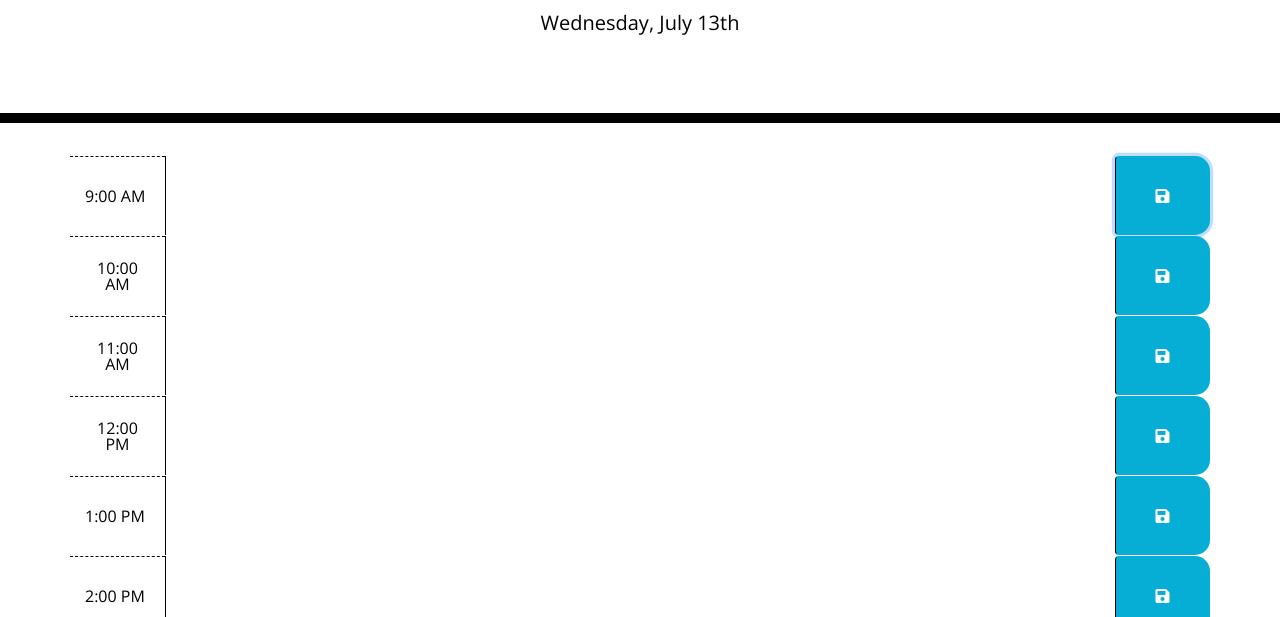
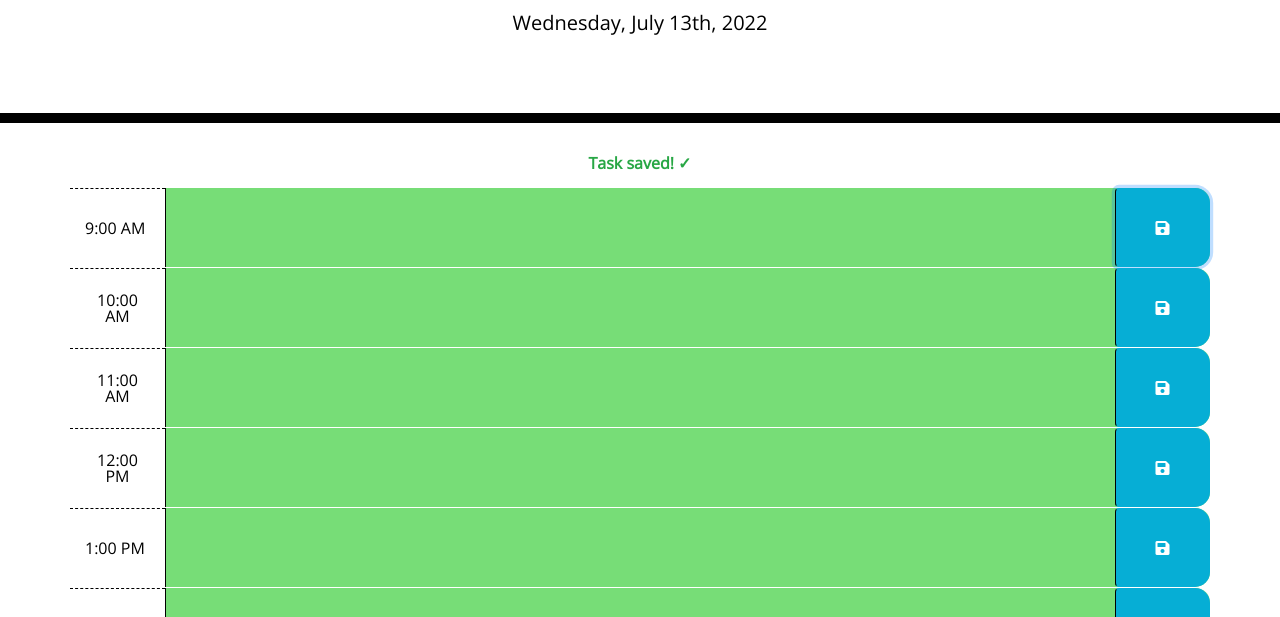
Before and after one commit to devilarms83/week05-workdayscheduler, a plain HTML site: page index.html in a window 1280 px wide. Both pictures are taken after a click on the button 1162 px from the left and 376 px from the top of the page. Shown: the part 181-798 px from the top of the page. Drawn offline with nearby package versions, Linux system fonts and the light colour scheme.

Commit message:
Update script.js for ready function and index.html for local storage check

```diff
--- a/assets/script.js
+++ b/assets/script.js
@@ -1,2 +1,55 @@
-var today = moment().format("dddd, MMMM Do")
+var today = moment().format("dddd, MMMM Do, YYYY")
 $("#currentDay").text(today)
+
+$(document).ready(function () {
+    // on click save time and text
+    $(".saveBtn").on("click", function () {
+        // grab time and text
+        var time = $(this).parent().attr("id")
+        var text = $(this).siblings(".description").val()
+
+        // save into local storage array
+        localStorage.setItem(time, text)
+        $("#localStorage").text("Task saved! \u2713")
+    })
+
+    function timeChecker() {
+        // get current number of hours
+        var currentTime = moment().hour()
+
+        // loop over time blocks
+        $(".time-block").each(function () {
+            var timeBlock = parseInt($(this).attr("id").split("hour")[1])
+
+            // Check the time and current state
+            if (timeBlock < currentTime) {
+                $(this).removeClass("future")
+                $(this).removeClass("present")
+                $(this).addClass("past")
+            }
+            else if (timeBlock === currentTime) {
+                $(this).removeClass("past")
+                $(this).removeClass("future")
+                $(this).addClass("present")
+            }
+            else {
+                $(this).removeClass("present")
+                $(this).removeClass("past")
+                $(this).addClass("future")
+            }
+        })
+    }
+
+    // Get item from local storage if any
+    $("#nineAm .description").val(localStorage.getItem("nineAm"));
+    $("#tenAm .description").val(localStorage.getItem("tenAm"));
+    $("#elevenAm .description").val(localStorage.getItem("elevenAm"));
+    $("#twelvePm .description").val(localStorage.getItem("twelvePm"));
+    $("#onePm .description").val(localStorage.getItem("onePm"));
+    $("#twoPm .description").val(localStorage.getItem("twoPm"));
+    $("#threePm .description").val(localStorage.getItem("threePm"));
+    $("#fourPm .description").val(localStorage.getItem("fourPm"));
+    $("#fivePm .description").val(localStorage.getItem("fivePm"));
+
+    timeChecker();
+})
--- a/index.html
+++ b/index.html
@@ -30,6 +30,7 @@
     </header>
 
     <div class="container">
+      <p id="localStorage" class="text-center text-success font-weight-bold" ></p>
       <!-- Timeblocks go here -->
       <div id="nineAm" class="row time-block">
         <div class="col-md-1 hour d-flex align-content-center flex-wrap">9:00 AM</div>
```
